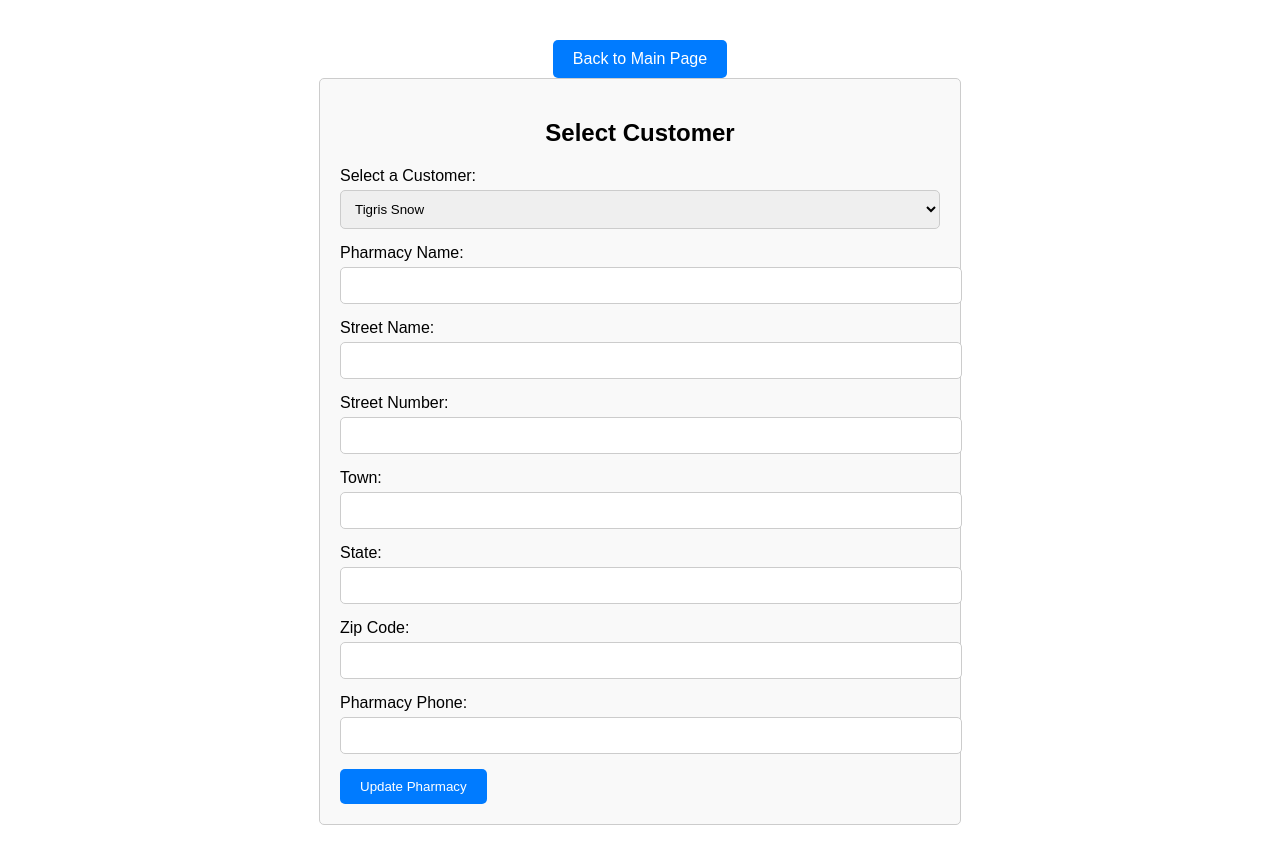
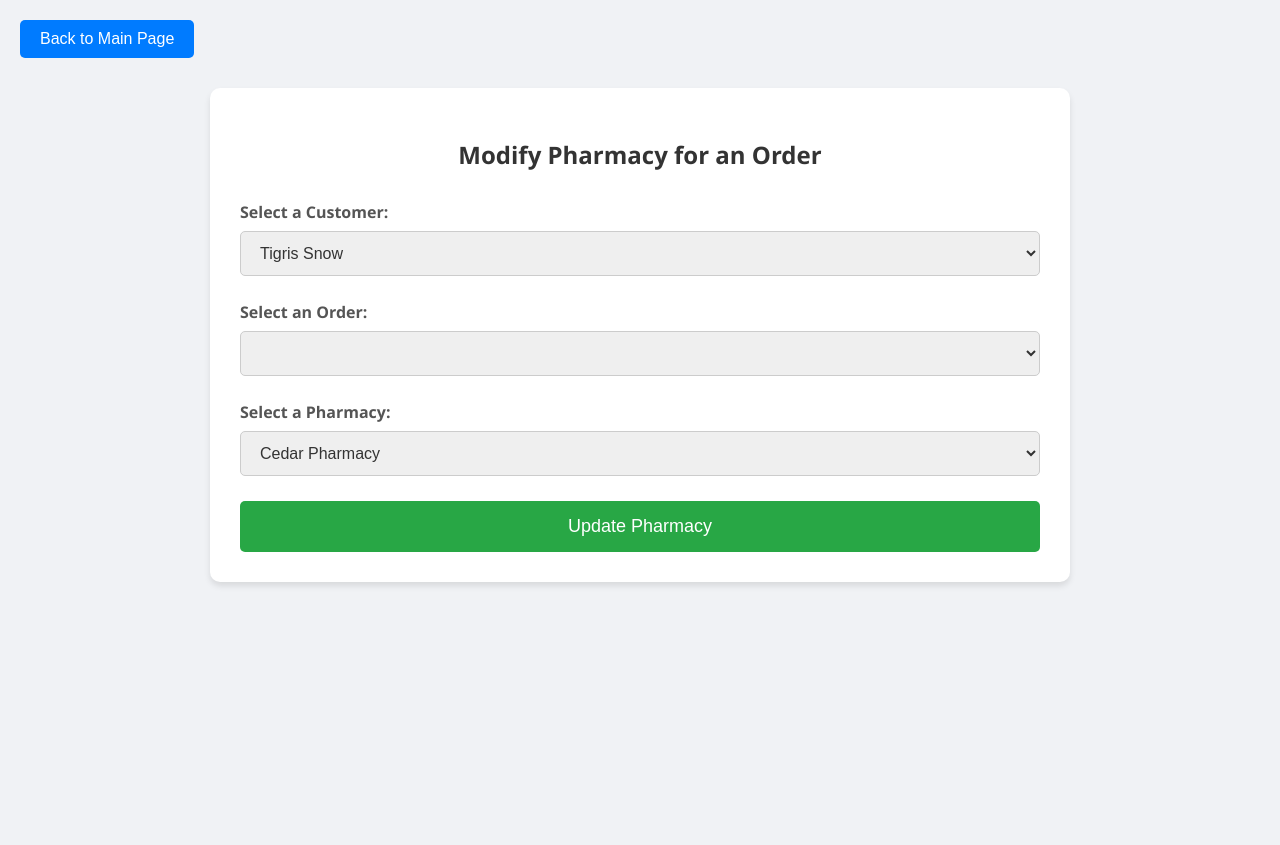
Before and after one commit to Khushi-12/Breaking_DBMS, a Flask app: page /modify in a window 1280 px wide. After the commit the page ends 586 px from the top, so only its background shows below. Run offline with Flask 3, Linux system fonts and the light colour scheme; data comes from the database, SQL or seed files in the repository; lists and menus that the app fills with data are empty.

Commit message:
Modify button working

```diff
--- a/app.py
+++ b/app.py
@@ -419,62 +419,17 @@ def modify():
 def modify_pharm():
     data = request.get_json()
 
-    cust_id = data.get('insurance_id')
-
-    pharmacy_name = data.get('pharmacy_name')
-    pharmacy_street_name = data.get('pharmacy_address_street_name')
-    pharmacy_street_num = data.get('pharmacy_address_street_num')
-    pharmacy_town = data.get('pharmacy_address_town')
-    pharmacy_state = data.get('pharmacy_address_state')
-    pharmacy_zipcode = data.get('pharmacy_address_zipcode')
-    pharmacy_phone = data.get('pharmacy_phone')
+    order_id = data.get('order_id')
+    pharmacy_id = data.get('pharmacy_id')
 
     con = get_con()
     try:
-        result = con.query("""
-            SELECT pharmacy_id FROM pharmacy_store
-            WHERE name = %s AND address_street_name = %s
-            AND address_street_num = %s AND address_town = %s
-            AND address_state = %s AND address_zipcode = %s;
-        """, (pharmacy_name, pharmacy_street_name, pharmacy_street_num,
-              pharmacy_town, pharmacy_state, pharmacy_zipcode))
-
-        print("Query result:", result)
-
-        if result:
-            pharmacy_id = result[0]['pharmacy_id']
-            con.execute("""
-                UPDATE pharmacy_store
-                SET name = %s,
-                    address_street_name = %s,
-                    address_street_num = %s,
-                    address_town = %s,
-                    address_state = %s,
-                    address_zipcode = %s,
-                    phone_number = %s
-                WHERE pharmacy_id = %s;
-            """, (pharmacy_name, pharmacy_street_name, pharmacy_street_num,
-                  pharmacy_town, pharmacy_state, pharmacy_zipcode,
-                  pharmacy_phone, pharmacy_id))
-        else:
-            print("Inserting new pharmacy...")
-            con.execute("""
-                INSERT INTO pharmacy_store (name, address_street_name, address_street_num,
-                                            address_town, address_state, address_zipcode,
-                                            phone_number)
-                VALUES (%s, %s, %s, %s, %s, %s, %s);
-            """, (pharmacy_name, pharmacy_street_name, pharmacy_street_num,
-                  pharmacy_town, pharmacy_state, pharmacy_zipcode, pharmacy_phone))
-
-            result = con.query("SELECT LAST_INSERT_ID() AS pharmacy_id;")
-            pharmacy_id = result[0]['pharmacy_id']
-            print(f"New pharmacy ID: {pharmacy_id}")
-
+        # Update the picks_up table for the given order_id
         con.execute("""
             UPDATE picks_up
             SET pharmacy_id = %s
-            WHERE customer_id = %s;
-        """, (pharmacy_id, cust_id))
+            WHERE order_id = %s;
+        """, (pharmacy_id, order_id))
 
         con.commit()
 
@@ -483,6 +438,47 @@ def modify_pharm():
     except Exception as e:
         con.rollback()
         return jsonify({'success': False, 'error': str(e)}), 500
+    finally:
+        con.close()
+
+@app.route('/get_customer_infos', methods=['GET'])
+def get_customer_infos():
+    customer_id = request.args.get('id').split()
+    con = get_con()
+    try:
+        customer = con.query(f"""
+            SELECT * FROM chemical_database.customer cu
+            JOIN chemical_database.insurance_company ic ON cu.insurance_name = ic.name
+            WHERE cu.first_name = %s AND cu.last_name = %s;
+        """, (customer_id[0], customer_id[1]))
+
+        if not customer:
+            return jsonify({"error": "Customer not found"}), 404
+
+        customer[0]["phone"] = addDashesToPhoneNumber(customer[0]["phone"])
+        customer = customer[0]
+
+        customer_orders = con.query(f"""
+            SELECT o.*, ps.name, ps.address_street_name, ps.address_street_num, ps.address_town, ps.address_state, ps.address_zipcode
+            FROM orders o
+            JOIN picks_up pi ON o.order_id = pi.order_id
+            JOIN customer cu ON pi.customer_id = cu.insurance_id
+            JOIN pharmacy_store ps ON pi.pharmacy_id = ps.pharmacy_id
+            WHERE cu.first_name = %s AND cu.last_name = %s;
+        """, (customer_id[0], customer_id[1]))
+
+        for order in customer_orders:
+            order_number = order['order_id']
+            prescriptions = con.query("""
+                SELECT * FROM prescription pre
+                JOIN contains con ON pre.val = con.prescription_id
+                WHERE order_id = %s;
+            """, (order_number,))
+            order["prescriptions"] = prescriptions
+
+        customer["orders"] = customer_orders
+
+        return jsonify(customer)
     finally:
         con.close()
 
@@ -521,6 +517,17 @@ def delete_customer():
     finally:
         con.close()
 
+@app.route('/get_pharmacies', methods=['GET'])
+def get_pharmacies():
+    con = get_con()
+    try:
+        pharmacies = con.query("SELECT pharmacy_id, name FROM pharmacy_store ORDER BY name;")
+        return jsonify(pharmacies)
+    finally:
+        con.close()
+
+
+
 
 if __name__ == '__main__':
     app.run()
--- a/templates/modify.html
+++ b/templates/modify.html
@@ -1,72 +1,19 @@
 <!DOCTYPE html>
 <html lang="en">
 <head>
-    <meta charset="UTF-8">
-    <meta name="viewport" content="width=device-width, initial-scale=1.0">
-    <title>Modify Pharmacy</title>
+    <!-- Your existing head content -->
+</head>
+<body>
     <style>
         body {
-            font-family: Arial, sans-serif;
+            font-family: 'Segoe UI', Tahoma, Geneva, Verdana, sans-serif;
+            background-color: #f0f2f5;
             margin: 0;
-            padding: 20px;
-        }
-
-        .form-container {
-            max-width: 600px;
-            margin: 0 auto;
-            padding: 20px;
-            border: 1px solid #ccc;
-            border-radius: 5px;
-            background-color: #f9f9f9;
-        }
-
-        .form-container h2 {
-            text-align: center;
-        }
-
-        .form-group {
-            margin-bottom: 15px;
-        }
-
-        .form-group label {
-            display: block;
-            margin-bottom: 5px;
-        }
-
-        .form-group input,
-        .form-group select {
-            width: 100%;
-            padding: 10px;
-            border: 1px solid #ccc;
-            border-radius: 5px;
-        }
-
-        .buttons {
-            display: flex;
-            justify-content: space-between;
-        }
-
-        button {
-            padding: 10px 20px;
-            border: none;
-            border-radius: 5px;
-            cursor: pointer;
-        }
-
-        .remove-button {
-            background-color: #dc3545;
-            color: white;
-        }
-
-        .submit-button {
-            background-color: #007bff;
-            color: white;
+            padding: 0;
         }
 
         .back-button {
-            margin-top: 20px;
-            display: flex;
-            justify-content: center;
+            margin: 20px;
         }
 
         .back-button button {
@@ -82,17 +29,124 @@
         .back-button button:hover {
             background-color: #0056b3;
         }
+
+        .form-container {
+            max-width: 800px;
+            margin: 30px auto;
+            padding: 30px;
+            background-color: white;
+            border-radius: 10px;
+            box-shadow: 0 4px 6px rgba(0, 0, 0, 0.1);
+        }
+
+        .form-container h2 {
+            text-align: center;
+            color: #333;
+            margin-bottom: 30px;
+        }
+
+        .form-group {
+            margin-bottom: 25px;
+        }
+
+        .form-group label {
+            display: block;
+            margin-bottom: 8px;
+            font-weight: 600;
+            color: #555;
+        }
+
+        .form-group select,
+        .form-group input {
+            width: 100%;
+            padding: 12px 15px;
+            border: 1px solid #ccc;
+            border-radius: 5px;
+            font-size: 16px;
+            color: #333;
+        }
+
+        .form-group select:focus,
+        .form-group input:focus {
+            border-color: #007bff;
+            outline: none;
+        }
+
+        .info-card {
+            background-color: #fafafa;
+            padding: 20px;
+            border-radius: 10px;
+            margin-bottom: 30px;
+            border: 1px solid #e0e0e0;
+        }
+
+        .info-card h3 {
+            margin-top: 0;
+            color: #007bff;
+        }
+
+        .info-card p {
+            margin: 5px 0;
+            color: #555;
+        }
+
+        .info-card h4 {
+            margin-top: 20px;
+            color: #333;
+        }
+
+        .info-card h5 {
+            margin-top: 15px;
+            color: #666;
+        }
+
+        .info-card div {
+            margin-bottom: 15px;
+        }
+
+        .submit-button {
+            width: 100%;
+            padding: 15px;
+            background-color: #28a745;
+            color: white;
+            font-size: 18px;
+            border: none;
+            border-radius: 5px;
+            cursor: pointer;
+        }
+
+        .submit-button:hover {
+            background-color: #218838;
+        }
+
+        .hidden {
+            display: none;
+        }
+
+        /* Responsive Design */
+        @media (max-width: 600px) {
+            .form-container {
+                padding: 20px;
+            }
+
+            .back-button {
+                text-align: center;
+            }
+
+            .back-button button {
+                width: 100%;
+                margin-bottom: 20px;
+            }
+        }
     </style>
-</head>
-<body>
     <div class="back-button">
         <button onclick="goBack()">Back to Main Page</button>
     </div>
 
     <div class="form-container">
-        <h2>Select Customer</h2>
-        <form id="customer-form">
-            <!-- Customer Information -->
+        <h2>Modify Pharmacy for an Order</h2>
+        <form id="modify-form">
+            <!-- Customer Selection -->
             <div class="form-group">
                 <label for="customerDropdown">Select a Customer:</label>
                 <select id="customerDropdown" name="customerDropdown">
@@ -105,40 +159,20 @@
             <!-- Customer Info Display -->
             <div id="customer-info" class="info-card hidden"></div>
 
-            <!-- Pharmacy Information -->
+            <!-- Order Selection -->
             <div class="form-group">
-                <label for="pharmacy-name">Pharmacy Name:</label>
-                <input type="text" id="pharmacy-name" name="pharmacy_name" required>
+                <label for="orderDropdown">Select an Order:</label>
+                <select id="orderDropdown" name="orderDropdown">
+                    <!-- Options will be populated by JavaScript -->
+                </select>
             </div>
 
+            <!-- Pharmacy Selection -->
             <div class="form-group">
-                <label for="pharmacy-street-name">Street Name:</label>
-                <input type="text" id="pharmacy-street-name" name="pharmacy_address_street_name" required>
-            </div>
-
-            <div class="form-group">
-                <label for="pharmacy-street-num">Street Number:</label>
-                <input type="text" id="pharmacy-street-num" name="pharmacy_address_street_num" required>
-            </div>
-
-            <div class="form-group">
-                <label for="pharmacy-town">Town:</label>
-                <input type="text" id="pharmacy-town" name="pharmacy_address_town" required>
-            </div>
-
-            <div class="form-group">
-                <label for="pharmacy-state">State:</label>
-                <input type="text" id="pharmacy-state" name="pharmacy_address_state" required>
-            </div>
-
-            <div class="form-group">
-                <label for="pharmacy-zipcode">Zip Code:</label>
-                <input type="text" id="pharmacy-zipcode" name="pharmacy_address_zipcode" required>
-            </div>
-
-            <div class="form-group">
-                <label for="pharmacy-phone">Pharmacy Phone:</label>
-                <input type="text" id="pharmacy-phone" name="pharmacy_phone" required>
+                <label for="pharmacyDropdown">Select a Pharmacy:</label>
+                <select id="pharmacyDropdown" name="pharmacyDropdown">
+                    <!-- Options will be populated by JavaScript -->
+                </select>
             </div>
 
             <!-- Submit Button -->
@@ -149,7 +183,7 @@
     <script>
         // Go back to the main page
         function goBack() {
-            window.location.href = '/user'; // Replace '/' with the main page URL
+            window.location.href = '/user'; // Replace '/user' with the main page URL
         }
 
         // Function to format phone numbers
@@ -157,37 +191,82 @@
             return `${number.slice(0,3)}-${number.slice(3,6)}-${number.slice(6)}`;
         }
 
-        // Function to display customer information when selected
+        // Fetch and populate pharmacy dropdown when the page loads
+        document.addEventListener('DOMContentLoaded', async () => {
+            try {
+                const response = await fetch('/get_pharmacies');
+                if (!response.ok) throw new Error("Failed to fetch pharmacies");
+
+                const pharmacies = await response.json();
+                const pharmacyDropdown = document.getElementById('pharmacyDropdown');
+
+                pharmacies.forEach(pharmacy => {
+                    const option = document.createElement('option');
+                    option.value = pharmacy.pharmacy_id;
+                    option.textContent = pharmacy.name;
+                    pharmacyDropdown.appendChild(option);
+                });
+
+            } catch (error) {
+                console.error("Error fetching pharmacies:", error);
+            }
+        });
+
+        // Define displayCustomerInfo function
         async function displayCustomerInfo(event) {
             const customerName = event.target.value;
             const infoCard = document.getElementById('customer-info');
+            const orderDropdown = document.getElementById('orderDropdown');
 
             if (customerName) {
                 try {
-                    const response = await fetch(`/get_customer_info?id=${encodeURIComponent(customerName)}`);
+                    const response = await fetch(`/get_customer_infos?id=${encodeURIComponent(customerName)}`);
                     if (!response.ok) throw new Error("Failed to fetch customer info");
 
                     const customerInfo = await response.json();
 
-                    // Display customer details and fill pharmacy fields
+                    // Build HTML content to display customer information
                     infoCard.innerHTML = `
                         <h3>${customerInfo.first_name} ${customerInfo.last_name}</h3>
                         <p><strong>DOB:</strong> ${customerInfo.dob}</p>
                         <p><strong>Email:</strong> ${customerInfo.email}</p>
                         <p><strong>Phone:</strong> ${addDashesToPhoneNumber(customerInfo.phone)}</p>
                         <p><strong>Address:</strong> ${customerInfo.address_street_num} ${customerInfo.address_street_name}, ${customerInfo.address_town}, ${customerInfo.address_state}, ${customerInfo.address_zipcode}</p>
+                        <p><strong>Insurance #:</strong> ${customerInfo.insurance_id}</p>
+                        <p><strong>Insurance Name:</strong> ${customerInfo.insurance_name}</p>
+                        <p><strong>Insurance Contact:</strong> ${customerInfo.contact}</p>
+                        <h3>Orders</h3>
+                        ${customerInfo.orders.length > 0 ? customerInfo.orders.map(order => `
+                            <div>
+                                <h4>Order #${order.order_id}</h4>
+                                <p><strong>Delivery Date:</strong> ${order.delivery_date}</p>
+                                <p><strong>Pickup Pharmacy Name:</strong> ${order.name}</p>
+                                <p><strong>Prescribing Doctor:</strong> Dr. ${order.doctor_first_name} ${order.doctor_last_name}</p>
+                                <h5>Prescriptions</h5>
+                                ${order.prescriptions.length > 0 ? order.prescriptions.map(prescription => `
+                                    <div>
+                                        <p><strong>Prescription ID:</strong> ${prescription.val}</p>
+                                        <p><strong>Brand Name:</strong> ${prescription.brand_name}</p>
+                                        <p><strong>Scientific Name:</strong> ${prescription.scientific_name}</p>
+                                        <p><strong>Quantity:</strong> ${prescription.quantity}</p>
+                                        <p><strong>Dosage:</strong> ${prescription.dosage} mg</p>
+                                        <p><strong>Expiration Date:</strong> ${prescription.expiration_date}</p>
+                                    </div>
+                                `).join('') : `<p>No prescriptions for this order.</p>`}
+                            </div>
+                        `).join('') : `<p>No orders found.</p>`}
                     `;
+                    infoCard.classList.remove('hidden');
 
-                    // Fill pharmacy info fields
-                    document.getElementById("pharmacy-name").value = customerInfo.pharmacy_name || '';
-                    document.getElementById("pharmacy-street-name").value = customerInfo.pharmacy_address_street_name || '';
-                    document.getElementById("pharmacy-street-num").value = customerInfo.pharmacy_address_street_num || '';
-                    document.getElementById("pharmacy-town").value = customerInfo.pharmacy_address_town || '';
-                    document.getElementById("pharmacy-state").value = customerInfo.pharmacy_address_state || '';
-                    document.getElementById("pharmacy-zipcode").value = customerInfo.pharmacy_address_zipcode || '';
-                    document.getElementById("pharmacy-phone").value = customerInfo.pharmacy_phone || '';
+                    // Populate orderDropdown
+                    orderDropdown.innerHTML = ''; // Clear existing options
+                    customerInfo.orders.forEach(order => {
+                        const option = document.createElement('option');
+                        option.value = order.order_id;
+                        option.textContent = `Order #${order.order_id} - ${order.delivery_date}`;
+                        orderDropdown.appendChild(option);
+                    });
 
-                    infoCard.classList.remove('hidden');
                 } catch (error) {
                     console.error("Error fetching customer info:", error);
                     infoCard.innerHTML = "<p>Failed to load customer details.</p>";
@@ -195,30 +274,19 @@
                 }
             } else {
                 infoCard.classList.add('hidden');
+                orderDropdown.innerHTML = ''; // Clear the order dropdown
             }
         }
 
-        // Attach event listener for customer dropdown
+        // Attach event listener after defining displayCustomerInfo
         document.getElementById('customerDropdown').addEventListener('change', displayCustomerInfo);
 
         // Handle form submission to update pharmacy information
         document.getElementById("update-pharmacy-button").addEventListener("click", function () {
-            const customerName = document.getElementById("customerDropdown").value;
-            const [firstName, lastName] = customerName.split(' ');
+            const order_id = document.getElementById("orderDropdown").value;
+            const pharmacy_id = document.getElementById("pharmacyDropdown").value;
 
-            const pharmacyData = {
-                first_name: firstName,
-                last_name: lastName,
-                pharmacy_name: document.getElementById("pharmacy-name").value,
-                pharmacy_address_street_name: document.getElementById("pharmacy-street-name").value,
-                pharmacy_address_street_num: document.getElementById("pharmacy-street-num").value,
-                pharmacy_address_town: document.getElementById("pharmacy-town").value,
-                pharmacy_address_state: document.getElementById("pharmacy-state").value,
-                pharmacy_address_zipcode: document.getElementById("pharmacy-zipcode").value,
-                pharmacy_phone: document.getElementById("pharmacy-phone").value
-            };
-
-            const confirmation = confirm(`Are you sure you want to update pharmacy information for ${firstName} ${lastName}?`);
+            const confirmation = confirm(`Are you sure you want to update the pharmacy for Order #${order_id}?`);
             if (confirmation) {
                 // Send data to the server to update pharmacy info
                 fetch('/modify_pharm', {
@@ -226,7 +294,7 @@
                     headers: {
                         'Content-Type': 'application/json'
                     },
-                    body: JSON.stringify(pharmacyData)
+                    body: JSON.stringify({ order_id: order_id, pharmacy_id: pharmacy_id })
                 })
                 .then(response => response.json())
                 .then(data => {
```
Also changed, not shown: 1 other file.
